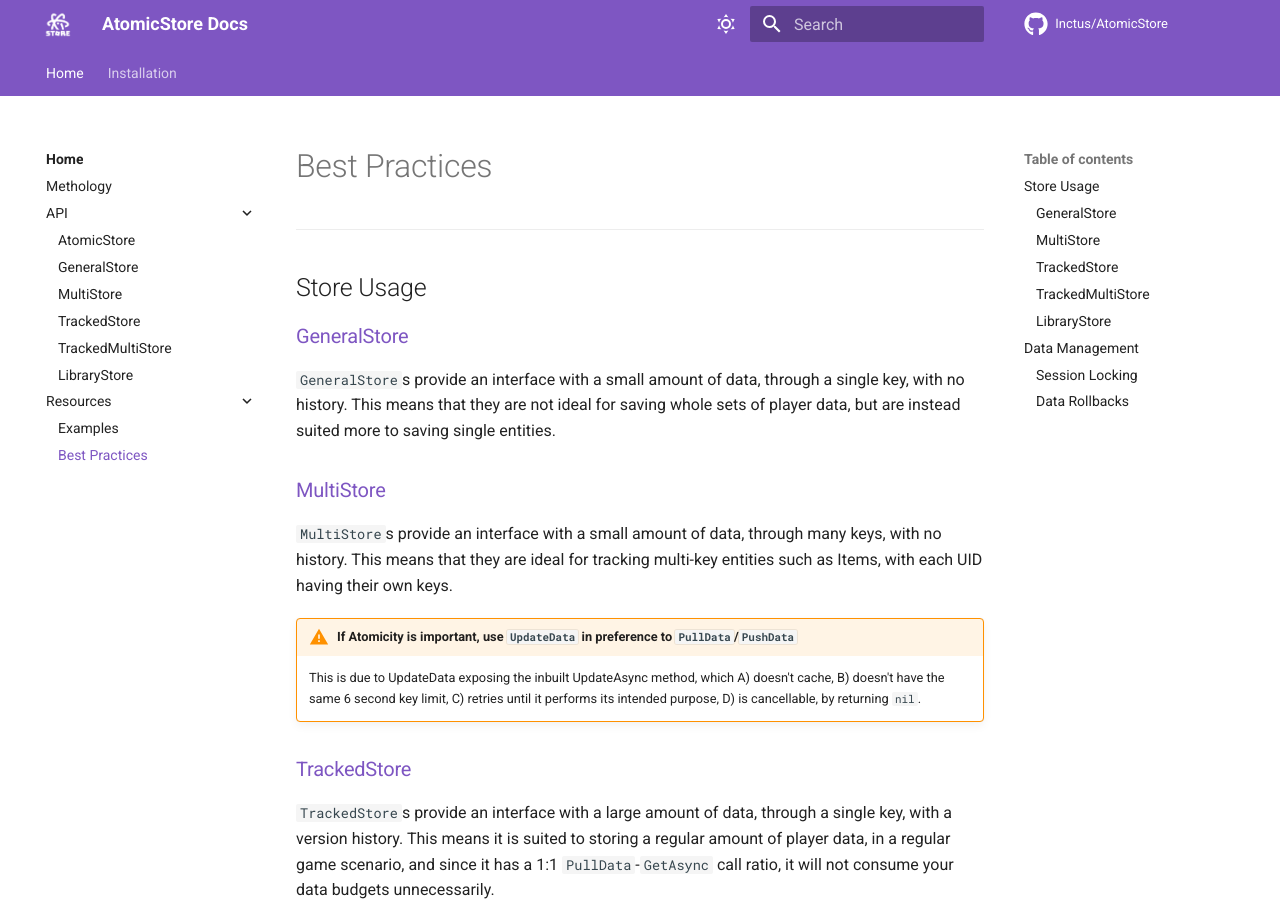
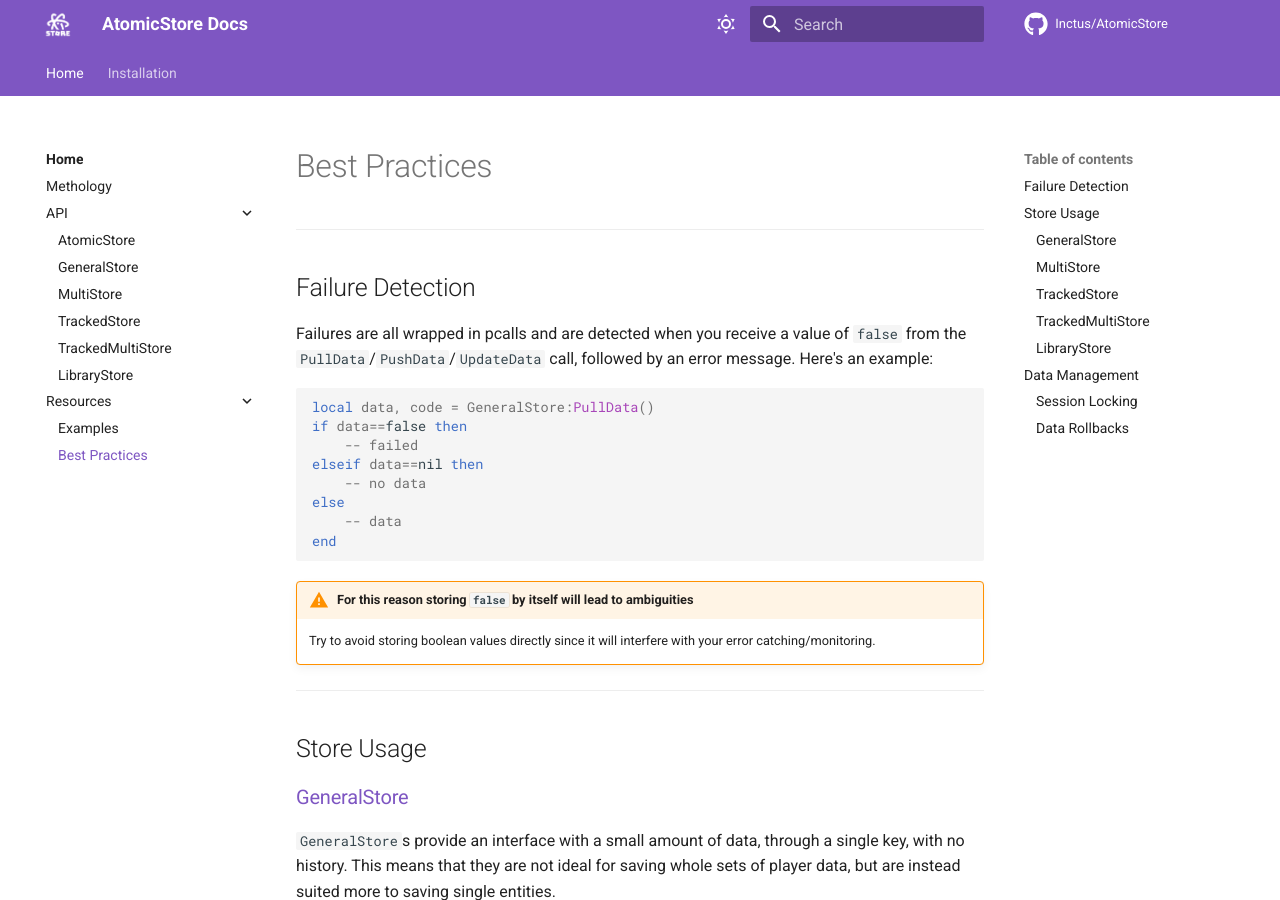
Before and after one commit to Inctus/AtomicStore, an MkDocs documentation site: the page built from docs/Resources/BestPractices.md, in a window 1280 px wide and 900 px high. Built offline with MkDocs 1.6.1 and Material for MkDocs 9.7.7, drawn with Linux system fonts in a browser that asks for light colours; comment, search, counter and statistics services are not loaded.

Commit message:
Added failure detection to BestPractices.md

````diff
--- a/docs/Resources/BestPractices.md
+++ b/docs/Resources/BestPractices.md
@@ -1,4 +1,24 @@
 # Best Practices
+
+------------
+
+## Failure Detection
+
+Failures are all wrapped in pcalls and are detected when you receive a value of `false` from the `PullData`/`PushData`/`UpdateData` call, followed by an error message. Here's an example:
+
+```lua
+local data, code = GeneralStore:PullData()
+if data==false then
+	-- failed
+elseif data==nil then
+	-- no data
+else
+	-- data
+end
+```
+
+!!! Warning "For this reason storing `false` by itself will lead to ambiguities"
+	Try to avoid storing boolean values directly since it will interfere with your error catching/monitoring.
 
 ------------
 
````
